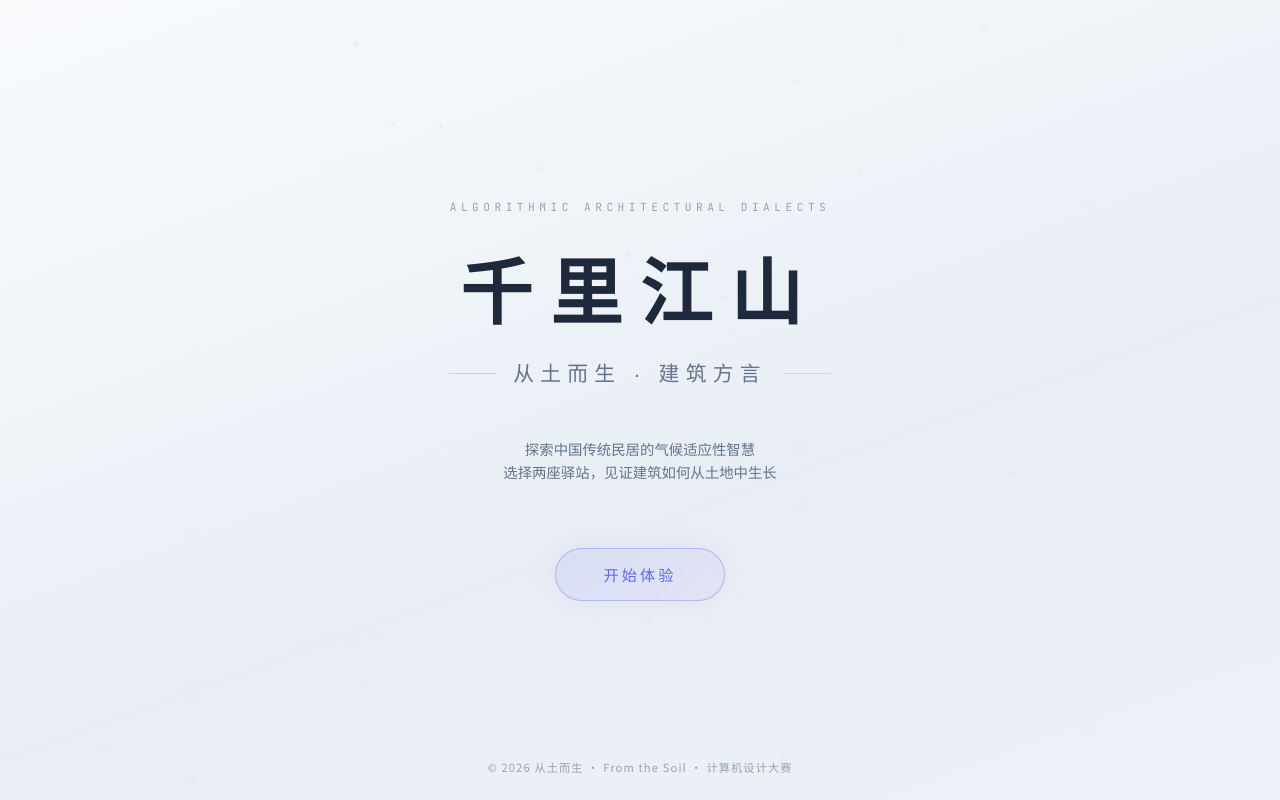
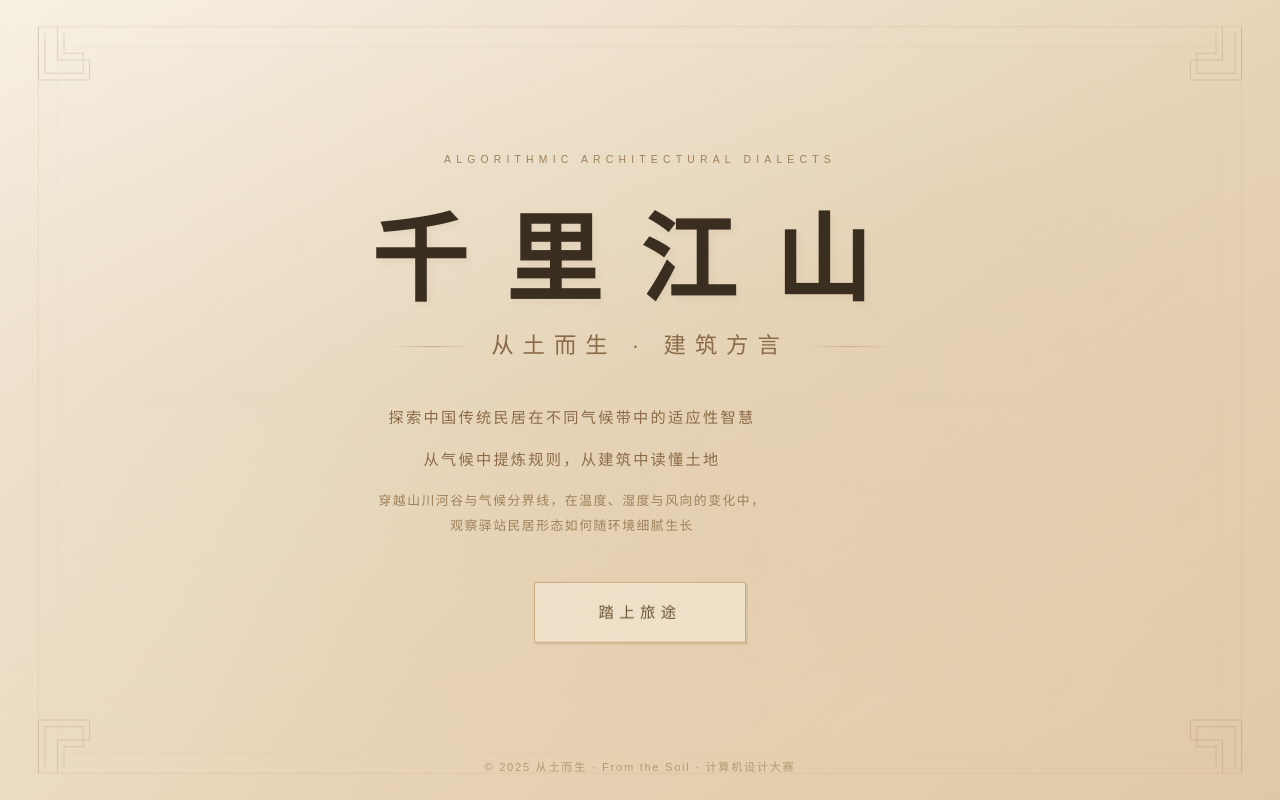
Before and after one commit to Puss-M/From-the-Soil, a Next.js app: page / in a window 1280 px wide. Built offline with nearby package versions, Linux system fonts and the light colour scheme.

Commit message:
feat: 重做落地页设计为古典中国水墨风格，修复文字不可见问题

```diff
--- a/src/app/globals.css
+++ b/src/app/globals.css
@@ -1,14 +1,23 @@
 @import "tailwindcss";
 
+html,
+body {
+  height: 100%;
+}
+
 :root {
-  --background: #f8fafc;
-  --foreground: #1e293b;
+  --background: #f5f0e6;
+  --foreground: #3a2e21;
+  --accent: #c8a97e;
+  --light-accent: #e8d4b5;
+  --dark-accent: #8b6b47;
 }
 
 body {
   background: var(--background);
   color: var(--foreground);
   overflow: hidden;
+  font-family: 'SimSun', 'STSong', serif;
 }
 
 /* 自定义滚动条 */
@@ -21,18 +30,18 @@ body {
 }
 
 ::-webkit-scrollbar-thumb {
-  background: rgba(99, 102, 241, 0.3);
+  background: rgba(200, 169, 126, 0.4);
   border-radius: 3px;
 }
 
 ::-webkit-scrollbar-thumb:hover {
-  background: rgba(99, 102, 241, 0.5);
+  background: rgba(200, 169, 126, 0.6);
 }
 
 /* 选中高亮 */
 ::selection {
-  background: rgba(99, 102, 241, 0.2);
-  color: #1e293b;
+  background: rgba(200, 169, 126, 0.25);
+  color: #3a2e21;
 }
 
 /* 场景过渡 */
--- a/src/app/page.tsx
+++ b/src/app/page.tsx
@@ -19,7 +19,7 @@ export default function Home() {
   const { phase } = useStore();
 
   return (
-    <main className="w-screen h-dvh bg-slate-50 overflow-hidden" style={{ height: '100dvh' }}>
+    <main className="w-screen h-screen bg-slate-50 overflow-hidden">
       <AnimatePresence mode="wait">
         {phase === 'landing' && (
           <motion.div key="landing" className="w-full h-full"
--- a/src/components/LandingPage.tsx
+++ b/src/components/LandingPage.tsx
@@ -1,210 +1,302 @@
 'use client';
 
 import { useStore } from '@/store/useStore';
-import { useState, useEffect } from 'react';
-
-// 确定性伪随机 — 同一种子在 SSR/客户端产出相同结果，消除 hydration 差异
-function seededRandom(seed: number): number {
-  const x = Math.sin(seed * 12.9898 + 78.233) * 43758.5453;
-  return x - Math.floor(x);
-}
-
-// 预计算装饰粒子（模块级别 — 服务端 & 客户端共用同一份）
-const PARTICLES = Array.from({ length: 30 }).map((_, i) => {
-  const s = (n: number) => seededRandom(i * 7 + n);
-  return {
-    width: 2 + s(0) * 4,
-    height: 2 + s(1) * 4,
-    left: `${s(2) * 100}%`,
-    top: `${s(3) * 100}%`,
-    background: `rgba(${100 + s(4) * 60}, ${130 + s(5) * 60}, ${180 + s(6) * 40}, ${0.12 + s(7) * 0.15})`,
-    animation: `float ${6 + s(8) * 8}s ease-in-out infinite`,
-    animationDelay: `${s(9) * 5}s`,
-  };
-});
+import { useState } from 'react';
 
 export function LandingPage() {
   const { setPhase } = useStore();
   const [isAnimating, setIsAnimating] = useState(false);
-  const [mounted, setMounted] = useState(false);
-
-  useEffect(() => {
-    setMounted(true);
-  }, []);
 
   const handleStart = () => {
     setIsAnimating(true);
     setTimeout(() => {
       setPhase('map');
-    }, 600);
+    }, 800);
   };
 
   return (
     <div
-      className="relative w-screen h-screen overflow-hidden"
+      className="relative w-full overflow-hidden flex items-center justify-center"
       style={{
-        background: 'linear-gradient(160deg, #f8fafc 0%, #f1f5f9 30%, #e8edf5 60%, #eef2f7 100%)',
+        position: 'fixed',
+        top: 0,
+        left: 0,
+        right: 0,
+        bottom: 0,
+        zIndex: 0,
+        background: 'linear-gradient(145deg, #f7f0e3 0%, #efe3ce 30%, #e8d5b8 60%, #dfc8a5 100%)',
       }}
     >
-      {/* 背景装饰粒子 — 仅客户端渲染，避免 SSR 数值精度导致的 hydration 差异 */}
-      <div className="absolute inset-0 overflow-hidden pointer-events-none">
-        {mounted && PARTICLES.map((p, i) => (
-          <div
-            key={i}
-            className="absolute rounded-full"
-            style={p}
-          />
-        ))}
-        <style>{`
-          @keyframes float {
-            0%, 100% { transform: translateY(0) translateX(0); opacity: 0.15; }
-            25% { transform: translateY(-30px) translateX(10px); opacity: 0.35; }
-            50% { transform: translateY(-15px) translateX(-15px); opacity: 0.2; }
-            75% { transform: translateY(-40px) translateX(5px); opacity: 0.4; }
-          }
-        `}</style>
+      {/* CSS Animations */}
+      <style>{`
+        @keyframes fadeIn {
+          from { opacity: 0; transform: translateY(20px); }
+          to { opacity: 1; transform: translateY(0); }
+        }
+        @keyframes borderDraw {
+          from { stroke-dashoffset: 3000; }
+          to { stroke-dashoffset: 0; }
+        }
+        @keyframes gentleFloat {
+          0%, 100% { transform: translateY(0); }
+          50% { transform: translateY(-6px); }
+        }
+        @keyframes shimmer {
+          0%, 100% { opacity: 0.03; }
+          50% { opacity: 0.08; }
+        }
+        .fade-in-1 {
+          animation: fadeIn 1s ease-out 0.2s both;
+        }
+        .fade-in-2 {
+          animation: fadeIn 1s ease-out 0.5s both;
+        }
+        .fade-in-3 {
+          animation: fadeIn 1s ease-out 0.8s both;
+        }
+        .fade-in-4 {
+          animation: fadeIn 1s ease-out 1s both;
+        }
+        .fade-in-5 {
+          animation: fadeIn 1s ease-out 1.2s both;
+        }
+        .fade-in-6 {
+          animation: fadeIn 1s ease-out 1.5s both;
+        }
+        .border-anim {
+          stroke-dashoffset: 3000;
+          animation: borderDraw 3s ease-out 0.3s forwards;
+        }
+        .border-anim-delay {
+          stroke-dashoffset: 3000;
+          animation: borderDraw 3s ease-out 0.8s forwards;
+        }
+        .landing-btn {
+          animation: fadeIn 1s ease-out 1.4s both, gentleFloat 4s ease-in-out 3s infinite;
+        }
+        .landing-btn:hover {
+          background: rgba(235, 218, 190, 0.9) !important;
+          box-shadow: 3px 3px 0 rgba(139, 107, 71, 0.25), 0 0 30px rgba(200, 169, 126, 0.15) !important;
+          transform: translateY(-3px) !important;
+          border-color: #b8956a !important;
+        }
+      `}</style>
+
+      {/* 宣纸纹理叠加 */}
+      <div
+        className="absolute inset-0 pointer-events-none"
+        style={{
+          backgroundImage: `
+            radial-gradient(ellipse at 20% 50%, rgba(180, 150, 100, 0.08) 0%, transparent 70%),
+            radial-gradient(ellipse at 80% 30%, rgba(160, 130, 80, 0.06) 0%, transparent 60%),
+            radial-gradient(ellipse at 50% 80%, rgba(200, 170, 110, 0.05) 0%, transparent 50%)
+          `,
+        }}
+      />
+
+      {/* 墨渍装饰 */}
+      <div className="absolute inset-0 pointer-events-none overflow-hidden">
+        <div
+          style={{
+            position: 'absolute', top: '-5%', right: '-5%',
+            width: '40vw', height: '40vw',
+            background: 'radial-gradient(circle, rgba(139,107,71,0.04) 0%, transparent 70%)',
+            borderRadius: '50%',
+            animation: 'shimmer 8s ease-in-out infinite',
+          }}
+        />
+        <div
+          style={{
+            position: 'absolute', bottom: '-10%', left: '-8%',
+            width: '50vw', height: '50vw',
+            background: 'radial-gradient(circle, rgba(180,150,100,0.05) 0%, transparent 60%)',
+            borderRadius: '50%',
+            animation: 'shimmer 10s ease-in-out infinite 2s',
+          }}
+        />
       </div>
 
-      {/* 水墨风装饰线条 */}
-      <svg className="absolute inset-0 w-full h-full opacity-[0.06] pointer-events-none">
-        <line x1="10%" y1="20%" x2="90%" y2="20%" stroke="#475569" strokeWidth="0.5" strokeDasharray="4,8" />
-        <line x1="10%" y1="80%" x2="90%" y2="80%" stroke="#475569" strokeWidth="0.5" strokeDasharray="4,8" />
-        <line x1="15%" y1="0%" x2="15%" y2="100%" stroke="#475569" strokeWidth="0.5" strokeDasharray="4,8" />
-        <line x1="85%" y1="0%" x2="85%" y2="100%" stroke="#475569" strokeWidth="0.5" strokeDasharray="4,8" />
+      {/* 古典边框装饰 SVG */}
+      <svg
+        className="absolute inset-0 w-full h-full pointer-events-none"
+        style={{ zIndex: 1 }}
+        viewBox="0 0 1000 600"
+        preserveAspectRatio="none"
+      >
+        <rect x="30" y="20" width="940" height="560" fill="none"
+          stroke="#c8a97e" strokeWidth="0.6" opacity="0.25"
+          strokeDasharray="3000" className="border-anim"
+        />
+        <rect x="45" y="35" width="910" height="530" fill="none"
+          stroke="#c8a97e" strokeWidth="0.3" opacity="0.15"
+          strokeDasharray="3000" className="border-anim-delay"
+        />
+
+        {/* 四角回纹装饰 */}
+        <g opacity="0.2" stroke="#8b6b47" fill="none" strokeWidth="0.8">
+          <path d="M30,20 L30,60 L70,60 L70,45 L45,45 L45,20" />
+          <path d="M35,25 L35,55 L65,55 L65,40 L50,40 L50,25" />
+        </g>
+        <g opacity="0.2" stroke="#8b6b47" fill="none" strokeWidth="0.8">
+          <path d="M970,20 L970,60 L930,60 L930,45 L955,45 L955,20" />
+          <path d="M965,25 L965,55 L935,55 L935,40 L950,40 L950,25" />
+        </g>
+        <g opacity="0.2" stroke="#8b6b47" fill="none" strokeWidth="0.8">
+          <path d="M30,580 L30,540 L70,540 L70,555 L45,555 L45,580" />
+          <path d="M35,575 L35,545 L65,545 L65,560 L50,560 L50,575" />
+        </g>
+        <g opacity="0.2" stroke="#8b6b47" fill="none" strokeWidth="0.8">
+          <path d="M970,580 L970,540 L930,540 L930,555 L955,555 L955,580" />
+          <path d="M965,575 L965,545 L935,545 L935,560 L950,560 L950,575" />
+        </g>
+
+        <line x1="100" y1="300" x2="400" y2="300" stroke="#c8a97e" strokeWidth="0.3" opacity="0.12" />
+        <line x1="600" y1="300" x2="900" y2="300" stroke="#c8a97e" strokeWidth="0.3" opacity="0.12" />
       </svg>
 
-      {/* 主内容区 */}
+      {/* 主体内容 — 垂直水平居中 */}
       <div
-        className="relative z-10 flex flex-col items-center justify-center h-full"
+        className="text-center px-8"
         style={{
-          opacity: mounted ? 1 : 0,
-          transform: mounted ? 'translateY(0)' : 'translateY(30px)',
-          transition: 'opacity 1.2s ease-out, transform 1.2s ease-out',
+          position: 'absolute',
+          top: '50%',
+          left: '50%',
+          transform: 'translate(-50%, -50%)',
+          zIndex: 10,
+          maxWidth: '800px',
+          width: '100%',
         }}
       >
-        {/* 顶部英文标签 */}
+        {/* 顶部英文副标题 */}
         <div
-          className="mb-8"
+          className="fade-in-1"
           style={{
-            fontSize: '0.7rem',
-            letterSpacing: '0.4em',
-            color: '#94a3b8',
-            fontFamily: 'var(--font-mono)',
-            opacity: mounted ? 1 : 0,
-            transition: 'opacity 1.5s ease-out 0.3s',
+            fontSize: '0.65rem',
+            letterSpacing: '0.5em',
+            color: '#9d815a',
+            fontFamily: 'var(--font-serif), "Noto Serif SC", SimSun, STSong, serif',
+            marginBottom: '2.5rem',
           }}
         >
           ALGORITHMIC ARCHITECTURAL DIALECTS
         </div>
 
-        {/* 主标题 */}
+        {/* 主标题 "千里江山" */}
         <h1
+          className="fade-in-2"
           style={{
-            fontSize: 'clamp(2.5rem, 6vw, 4.5rem)',
+            fontSize: 'clamp(3.5rem, 8vw, 6rem)',
             fontWeight: 700,
-            color: '#1e293b',
-            letterSpacing: '0.25em',
-            fontFamily: 'var(--font-serif)',
-            lineHeight: 1.3,
-            textAlign: 'center',
-            opacity: mounted ? 1 : 0,
-            transform: mounted ? 'translateY(0)' : 'translateY(20px)',
-            transition: 'opacity 1s ease-out 0.5s, transform 1s ease-out 0.5s',
+            color: '#3a2e21',
+            letterSpacing: '0.4em',
+            fontFamily: 'var(--font-serif), "Noto Serif SC", SimSun, STSong, serif',
+            lineHeight: 1.1,
+            textShadow: '3px 3px 6px rgba(139, 107, 71, 0.08)',
+            marginBottom: '1rem',
           }}
         >
           千里江山
         </h1>
 
-        {/* 副标题 */}
+        {/* 装饰分割线 + 副标题 */}
         <div
-          className="flex items-center gap-4 mt-4 mb-12"
-          style={{
-            opacity: mounted ? 1 : 0,
-            transition: 'opacity 1s ease-out 0.8s',
-          }}
+          className="flex items-center justify-center gap-5 mb-10 fade-in-3"
         >
-          <div style={{ width: 48, height: 1, background: '#cbd5e1' }} />
+          <div style={{
+            width: 80, height: 1,
+            background: 'linear-gradient(90deg, transparent, #c8a97e, transparent)',
+          }} />
           <span
             style={{
-              fontSize: 'clamp(1rem, 2vw, 1.3rem)',
-              letterSpacing: '0.3em',
-              color: '#64748b',
-              fontFamily: 'var(--font-serif)',
+              fontSize: 'clamp(1.1rem, 2.5vw, 1.4rem)',
+              letterSpacing: '0.4em',
+              color: '#8b6b47',
+              fontFamily: 'var(--font-serif), "Noto Serif SC", SimSun, STSong, serif',
+              fontWeight: 400,
             }}
           >
             从土而生 · 建筑方言
           </span>
-          <div style={{ width: 48, height: 1, background: '#cbd5e1' }} />
+          <div style={{
+            width: 80, height: 1,
+            background: 'linear-gradient(90deg, transparent, #c8a97e, transparent)',
+          }} />
         </div>
 
-        {/* 简介文字 */}
-        <p
-          className="max-w-md text-center mb-16 leading-relaxed"
-          style={{
-            fontSize: '0.9rem',
-            color: '#64748b',
-            opacity: mounted ? 1 : 0,
-            transition: 'opacity 1s ease-out 1s',
-          }}
-        >
-          探索中国传统民居的气候适应性智慧
-          <br />
-          选择两座驿站，见证建筑如何从土地中生长
-        </p>
+        {/* 简介 */}
+        <div className="space-y-3 mb-12 fade-in-4" style={{ maxWidth: '600px' }}>
+          <p style={{
+            fontSize: 'clamp(0.85rem, 1.2vw, 0.95rem)',
+            color: '#8b6b47',
+            letterSpacing: '0.15em',
+            lineHeight: 2,
+            fontFamily: 'var(--font-serif), "Noto Serif SC", SimSun, STSong, serif',
+          }}>
+            探索中国传统民居在不同气候带中的适应性智慧
+          </p>
+          <p style={{
+            fontSize: 'clamp(0.85rem, 1.2vw, 0.95rem)',
+            color: '#8b6b47',
+            letterSpacing: '0.15em',
+            lineHeight: 2,
+            fontFamily: 'var(--font-serif), "Noto Serif SC", SimSun, STSong, serif',
+          }}>
+            从气候中提炼规则，从建筑中读懂土地
+          </p>
+          <p style={{
+            fontSize: 'clamp(0.78rem, 1vw, 0.85rem)',
+            color: '#9d815a',
+            letterSpacing: '0.12em',
+            lineHeight: 2,
+            marginTop: '0.75rem',
+            fontFamily: 'var(--font-serif), "Noto Serif SC", SimSun, STSong, serif',
+          }}>
+            穿越山川河谷与气候分界线，在温度、湿度与风向的变化中，
+            <br />
+            观察驿站民居形态如何随环境细腻生长
+          </p>
+        </div>
 
-        {/* 开始按钮 */}
+        {/* 入口按钮 — 古典印章风格 */}
         <button
           onClick={handleStart}
           disabled={isAnimating}
+          className="landing-btn"
           style={{
-            padding: '14px 48px',
-            borderRadius: 50,
-            border: '1px solid rgba(99, 102, 241, 0.35)',
-            background: 'linear-gradient(135deg, rgba(99, 102, 241, 0.1), rgba(79, 70, 229, 0.06))',
-            color: '#6366f1',
-            fontSize: '0.95rem',
+            padding: '18px 64px',
+            borderRadius: 0,
+            border: '1.5px solid #c8a97e',
+            background: isAnimating
+              ? 'rgba(230, 210, 180, 0.95)'
+              : 'rgba(245, 235, 215, 0.6)',
+            color: '#6b5235',
+            fontSize: 'clamp(0.9rem, 1.2vw, 1rem)',
             fontWeight: 500,
-            letterSpacing: '0.2em',
+            letterSpacing: '0.35em',
             cursor: isAnimating ? 'wait' : 'pointer',
-            transition: 'all 0.4s ease',
-            opacity: mounted ? 1 : 0,
-            transform: mounted
-              ? isAnimating
-                ? 'scale(0.95)'
-                : 'translateY(0)'
-              : 'translateY(20px)',
-            boxShadow: '0 0 30px rgba(99, 102, 241, 0.08)',
-          }}
-          onMouseEnter={(e) => {
-            e.currentTarget.style.background =
-              'linear-gradient(135deg, rgba(99, 102, 241, 0.2), rgba(79, 70, 229, 0.12))';
-            e.currentTarget.style.boxShadow = '0 0 40px rgba(99, 102, 241, 0.15)';
-            e.currentTarget.style.borderColor = 'rgba(99, 102, 241, 0.5)';
-          }}
-          onMouseLeave={(e) => {
-            e.currentTarget.style.background =
-              'linear-gradient(135deg, rgba(99, 102, 241, 0.1), rgba(79, 70, 229, 0.06))';
-            e.currentTarget.style.boxShadow = '0 0 30px rgba(99, 102, 241, 0.08)';
-            e.currentTarget.style.borderColor = 'rgba(99, 102, 241, 0.35)';
+            transition: 'background 0.4s, box-shadow 0.4s, transform 0.4s, border-color 0.4s',
+            boxShadow: '2px 2px 0 rgba(139, 107, 71, 0.15)',
+            backdropFilter: 'blur(12px)',
+            fontFamily: 'var(--font-serif), "Noto Serif SC", SimSun, STSong, serif',
           }}
         >
-          开始体验
+          踏上旅途
         </button>
       </div>
 
       {/* 底部版权 */}
-      <div
-        className="absolute bottom-6 left-0 right-0 text-center"
+      <footer
+        className="absolute bottom-6 left-0 right-0 text-center fade-in-6"
         style={{
           fontSize: '0.7rem',
-          color: '#94a3b8',
-          letterSpacing: '0.1em',
-          opacity: mounted ? 1 : 0,
-          transition: 'opacity 1s ease-out 1.5s',
+          color: '#b39a72',
+          letterSpacing: '0.15em',
+          fontFamily: 'var(--font-serif), "Noto Serif SC", SimSun, STSong, serif',
+          zIndex: 10,
         }}
       >
-        © 2026 从土而生 · From the Soil · 计算机设计大赛
-      </div>
+        © 2025 从土而生 · From the Soil · 计算机设计大赛
+      </footer>
     </div>
   );
 }
```
